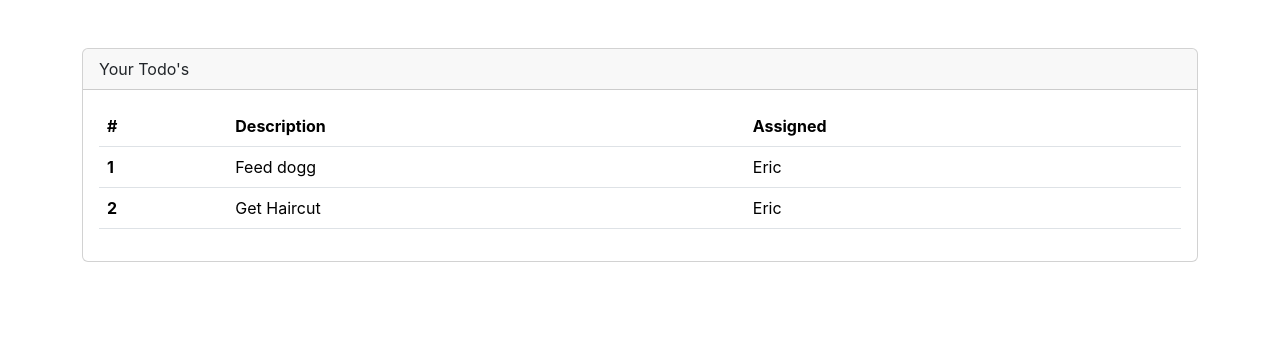
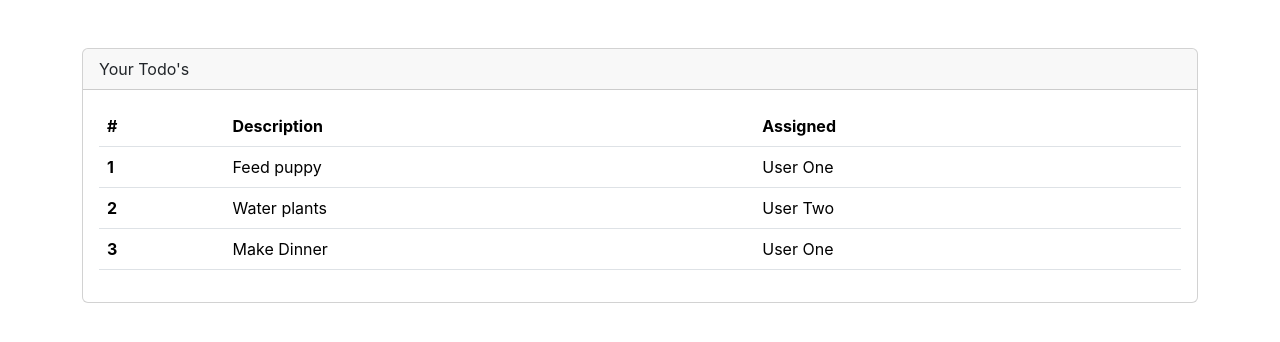
Before and after one commit to ustleseanbruneau/2025-U-React-Spring-Todos, a React (Create React App) app: page / in a window 1280 px wide. Shown: the top 342 px of the page. Built offline with nearby package versions, Linux system fonts and the light colour scheme.

Commit message:
L16-Passing Data To React Component Dynamically

```diff
--- a/src/App.js
+++ b/src/App.js
@@ -2,6 +2,13 @@
 import TodoRowItem from './components/TodoRowItem';
 
 function App() {
+
+  const todos = [
+    {rowNumber: 1, rowDescription: 'Feed puppy', rowAssigned: 'User One'},
+    {rowNumber: 2, rowDescription: 'Water plants', rowAssigned: 'User Two'},
+    {rowNumber: 3, rowDescription: 'Make Dinner', rowAssigned: 'User One'}
+  ];
+
   return (
     <div className='mt-5 container'>
       <div className="card">
@@ -18,12 +25,21 @@
               </tr>
             </thead>
             <tbody>
-              <TodoRowItem />
-              <tr>
-                <th scope='row'>2</th>
-                <td>Get Haircut</td>
-                <td>Eric</td>
-              </tr>
+              <TodoRowItem
+                rowNumber={todos[0].rowNumber}
+                rowDescription={todos[0].rowDescription}
+                rowAssigned={todos[0].rowAssigned}
+              />
+              <TodoRowItem
+                rowNumber={todos[1].rowNumber}
+                rowDescription={todos[1].rowDescription}
+                rowAssigned={todos[1].rowAssigned}
+              />
+              <TodoRowItem
+                rowNumber={todos[2].rowNumber}
+                rowDescription={todos[2].rowDescription}
+                rowAssigned={todos[2].rowAssigned}
+              />
             </tbody>
           </table>
         </div>
--- a/src/components/TodoRowItem.js
+++ b/src/components/TodoRowItem.js
@@ -1,9 +1,10 @@
-function TodoRowItem() {
+function TodoRowItem(props) {
+
   return (
     <tr>
-      <th scope='row'>1</th>
-      <td>Feed dogg</td>
-      <td>Eric</td>
+      <th scope='row'>{props.rowNumber}</th>
+      <td>{props.rowDescription}</td>
+      <td>{props.rowAssigned}</td>
     </tr>
   )
 
```
